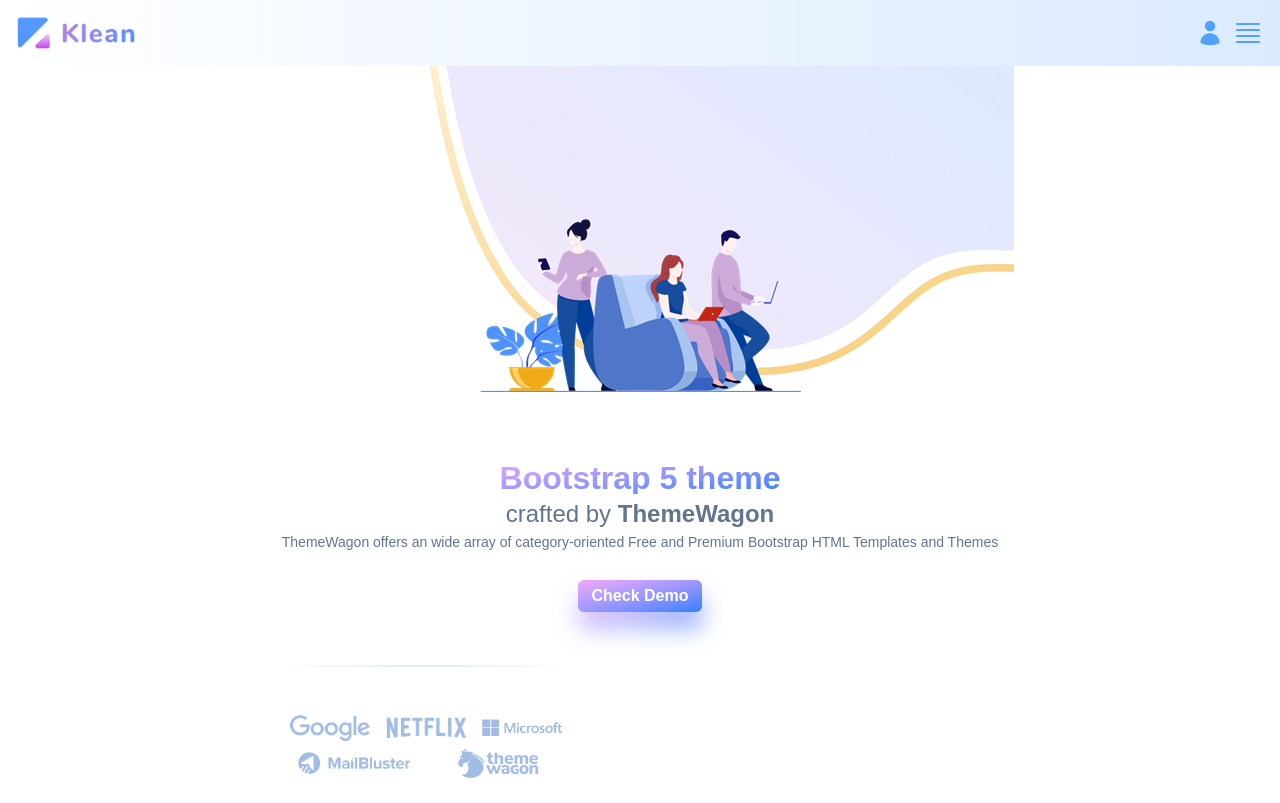
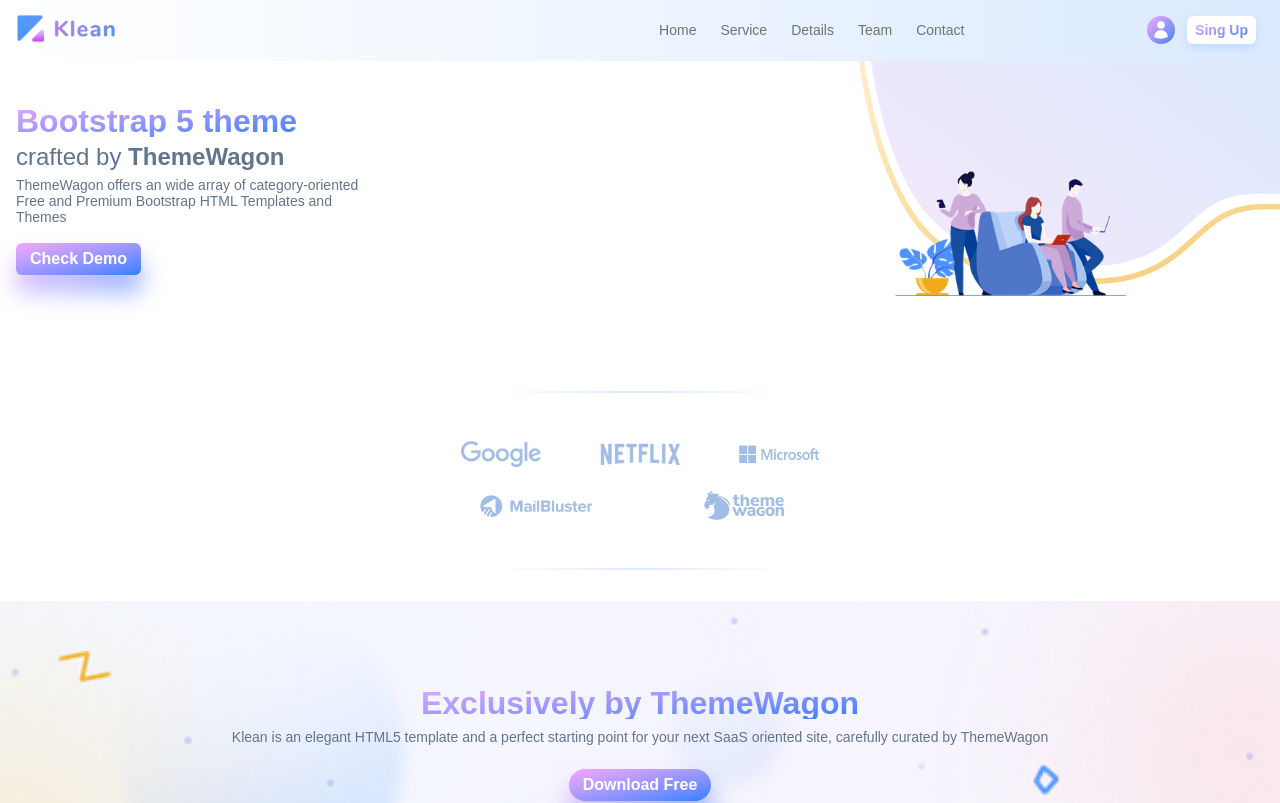
Before and after one commit to OsGodoy/practica-calif-3-etapa2, a React (Vite) app: page / in a window 1280 px wide. Shown: the top 803 px of the page. Built offline with nearby package versions, Linux system fonts and the light colour scheme.

Commit message:
5to cambio

```diff
--- a/src/components/Footer.jsx
+++ b/src/components/Footer.jsx
@@ -5,11 +5,11 @@
   return (
     <>
       <footer className="w-full bg-[length:1380px] bg-bottom bg-[url(/images/footer/image1.png)] bg-no-repeat">
-        <section className="h-65 px-4 gap-2 flex flex-col items-center justify-center">
+        <section className="h-65 px-4 gap-2 sm:m-4 flex flex-col items-center justify-center">
           <div className="h-10 text-[32px] font-bold bg-gradient-to-br from-fuchsia-300 to-blue-500 bg-clip-text text-transparent">
             <h2 className="text-center">Exclusively by ThemeWagon</h2>
           </div>
-          <p className="text-center text-sm text-slate-500">
+          <p className="px-8 sm:px-40 text-center text-sm text-slate-500">
             Klean is an elegant HTML5 template and a perfect starting point for
             your next SaaS oriented site, carefully curated by ThemeWagon
           </p>
@@ -24,10 +24,12 @@
         </section>
         <div className="bg-white/50 backdrop-blur-sm">
           <FooterComps />
-          <div className="h-[2px] w-full bg-gradient-to-r from-transparent via-blue-100 to-transparent"></div>
-          <p className="text-slate-500 text-xs text-center p-4 flex items-center justify-center">
-            © Os Godoy, 2025
-          </p>
+          <section className="sm:mt-4">
+            <div className="h-[2px] w-full bg-gradient-to-r from-transparent via-blue-100 to-transparent"></div>
+            <p className="text-slate-500 text-xs text-center p-4 flex items-center justify-center">
+              © Os Godoy, 2025
+            </p>
+          </section>
         </div>
       </footer>
     </>
--- a/src/components/FooterComps.jsx
+++ b/src/components/FooterComps.jsx
@@ -3,6 +3,8 @@
 export default function FooterComps() {
   return (
     <>
+      <div className="sm:flex items-center justify-center">
+        <div className="sm:order-2 sm:px-4">
           <section className="text-sm text-slate-600 pt-4 gap-1 flex flex-col items-center justify-center">
             <h6>Follow Us</h6>
             <span className="gap-2 flex items-center justify-center text-blue-400">
@@ -98,8 +100,9 @@
               />
             </div>
           </section>
+        </div>
 
-      <section className="text-xs text-slate-500 p-4 w-full flex items-center justify-center">
+        <section className="sm:order-1 text-xs text-slate-500 p-4 flex items-center justify-center">
           <table className="text-left">
             <thead className="">
               <tr className="text-slate-600">
@@ -137,6 +140,7 @@
             </tbody>
           </table>
         </section>
+      </div>
     </>
   );
 }
--- a/src/components/Header.jsx
+++ b/src/components/Header.jsx
@@ -2,17 +2,31 @@
 
 export default function Header({ setIsToggleNavegator }) {
   return (
-    <section className="p-4 bg-gradient-to-l from-blue-100 to-white w-full sticky top-0 flex items-center justify-between z-[100]">
+    <nav className="p-4 bg-gradient-to-l from-blue-100 to-white w-full sticky top-0 flex items-center justify-between z-[100]">
       <Link to="/">
-        <img className="w-30" src="/images/klean-logo.png" alt="logo" />
+        <img
+          className="relative md:bottom-0.5 w-30 md:w-25"
+          src="/images/klean-logo.png"
+          alt="logo"
+        />
       </Link>
       <div className="flex items-center justify-center gap-2">
-        <button>
+        <nav className="text-sm hidden md:flex w-120 items-center justify-between">
+          <ul className="text-neutral-500 font-medium gap-6 flex items-center justify-center">
+            <Link to="/">Home</Link>
+            <Link to="/services">Service</Link>
+            <Link to="/details">Details</Link>
+            <Link to="/team">Team</Link>
+            <Link to="/contact">Contact</Link>
+          </ul>
+        </nav>
+        <section className="gap-2 flex items-center justify-center">
+          <button className="md:p-1 md:bg-gradient-to-br from-fuchsia-300 to-blue-500 rounded-full">
             <svg
               xmlns="http://www.w3.org/2000/svg"
               viewBox="0 0 24 24"
               fill="currentColor"
-            className="size-7 text-blue-400"
+              className="size-7 md:size-5 text-blue-400 md:text-white"
             >
               <path
                 fillRule="evenodd"
@@ -21,6 +35,11 @@
               />
             </svg>
           </button>
+          <button className="bg-white p-1 px-2 rounded-md ml-1 hidden md:flex items-center justify-center drop-shadow-lg drop-shadow-blue-200">
+            <p className="text-sm font-bold bg-gradient-to-br from-fuchsia-300 to-blue-500 bg-clip-text text-transparent">
+              Sing Up
+            </p>
+          </button>
           <button onClick={() => setIsToggleNavegator(true)}>
             <svg
               xmlns="http://www.w3.org/2000/svg"
@@ -28,7 +47,7 @@
               viewBox="0 0 24 24"
               strokeWidth="1.5"
               stroke="currentColor"
-            className="size-8 text-blue-400"
+              className="size-8 text-blue-400 md:hidden"
             >
               <path
                 strokeLinecap="round"
@@ -37,7 +56,8 @@
               />
             </svg>
           </button>
+        </section>
       </div>
-    </section>
+    </nav>
   );
 }
--- a/src/components/ModalNavegator.jsx
+++ b/src/components/ModalNavegator.jsx
@@ -22,20 +22,20 @@
           onClick={(e) => e.stopPropagation()}
         >
           <div className="h-100 w-full rounded-bl-lg bg-white/70 outline-2 outline-white/80 backdrop-blur-md flex items-center justify-center">
-            <nav
+            <ul
               className="text-blue-600 font-medium gap-4 flex flex-col items-center justify-center"
               onClick={() => setIsToggleNavegator(false)}
             >
               <Link to="/">Home</Link>
-              <div className="h-[2px] w-30 bg-gradient-to-r from-transparent via-white to-transparent"></div>
+              <div className="h-[2px] w-30 bg-gradient-to-r from-transparent via-white/50 to-transparent"></div>
               <Link to="/services">Service</Link>
-              <div className="h-[2px] w-30 bg-gradient-to-r from-transparent via-white to-transparent"></div>
+              <div className="h-[2px] w-30 bg-gradient-to-r from-transparent via-white/50 to-transparent"></div>
               <Link to="/details">Details</Link>
-              <div className="h-[2px] w-30 bg-gradient-to-r from-transparent via-white to-transparent"></div>
+              <div className="h-[2px] w-30 bg-gradient-to-r from-transparent via-white/50 to-transparent"></div>
               <Link to="/team">Team</Link>
-              <div className="h-[2px] w-30 bg-gradient-to-r from-transparent via-white to-transparent"></div>
+              <div className="h-[2px] w-30 bg-gradient-to-r from-transparent via-white/50 to-transparent"></div>
               <Link to="/contact">Contact</Link>
-            </nav>
+            </ul>
           </div>
         </section>
       </div>
--- a/src/pages/Home.jsx
+++ b/src/pages/Home.jsx
@@ -4,20 +4,21 @@
 export default function Home() {
   return (
     <>
-      <section className="flex flex-col items-center justify-end h-140 w-full bg-auto bg-no-repeat bg-[url(/images/1.home/illustration1.png)] sm:bg-right-top">
-        <div className="p-4 gap-1 flex flex-col items-center justify-center">
+      <section className="flex flex-col md:h-75 items-center md:items-start justify-end md:justify-start h-140 w-screen bg-no-repeat bg-[url(/images/1.home/illustration1.png)] bg-[position:30%_0px] sm:bg-right-top md:bg-[length:450px]">
+        <div className="md:w-100 md:h-65 flex flex-col items-center justify-center">
+          <div className="p-4 gap-1 flex flex-col items-center md:items-start justify-center">
             <h2 className="h-10 text-[32px] font-bold bg-gradient-to-br from-fuchsia-300 to-blue-500 bg-clip-text text-transparent">
               Bootstrap 5 theme
             </h2>
             <p className="text-center text-2xl text-slate-500">
               crafted by <strong>ThemeWagon</strong>
             </p>
-          <p className="text-center text-sm text-slate-500 leading-4">
+            <p className="px-8 sm:px-35 md:p-0 text-center md:text-start text-sm text-slate-500 leading-4">
               ThemeWagon offers an wide array of category-oriented Free and
               Premium Bootstrap HTML Templates and Themes
             </p>
           </div>
-        <div className="relative top-4 h-15 flex items-center justify-center">
+          <div className="relative top-4 md:top-1 h-15 flex items-center justify-center md:self-start md:pl-4">
             <div className="relative inline-block">
               <button className="relative text-white font-semibold bg-gradient-to-br from-fuchsia-300 to-blue-500 py-1 px-3.5 rounded-md z-10 bottom-4">
                 Check Demo
@@ -25,10 +26,11 @@
               <span className="absolute inset-0 rounded-md bg-gradient-to-br from-fuchsia-300 to-blue-500 blur-md opacity-70"></span>
             </div>
           </div>
+        </div>
       </section>
-      <section className="h-60 w-80 p-4 px-4 gap-4 flex flex-col justify-center">
+      <section className="h-60 w-80 p-4 px-4 gap-4 flex flex-col items-center justify-center place-self-center">
         <div className="h-[2px] w-full bg-gradient-to-r from-transparent via-blue-100 to-transparent"></div>
-        <div className="grid grid-cols-6 px-1 py-8 gap-2 place-items-center">
+        <div className="w-80 sm:w-100 grid grid-cols-6 px-1 py-8 gap-2 sm:gap-6 place-items-center">
           <img
             className="col-span-2 w-20"
             src="./images/1.home/google.png"
```
Lines whose indentation alone changed are shown as unchanged.
